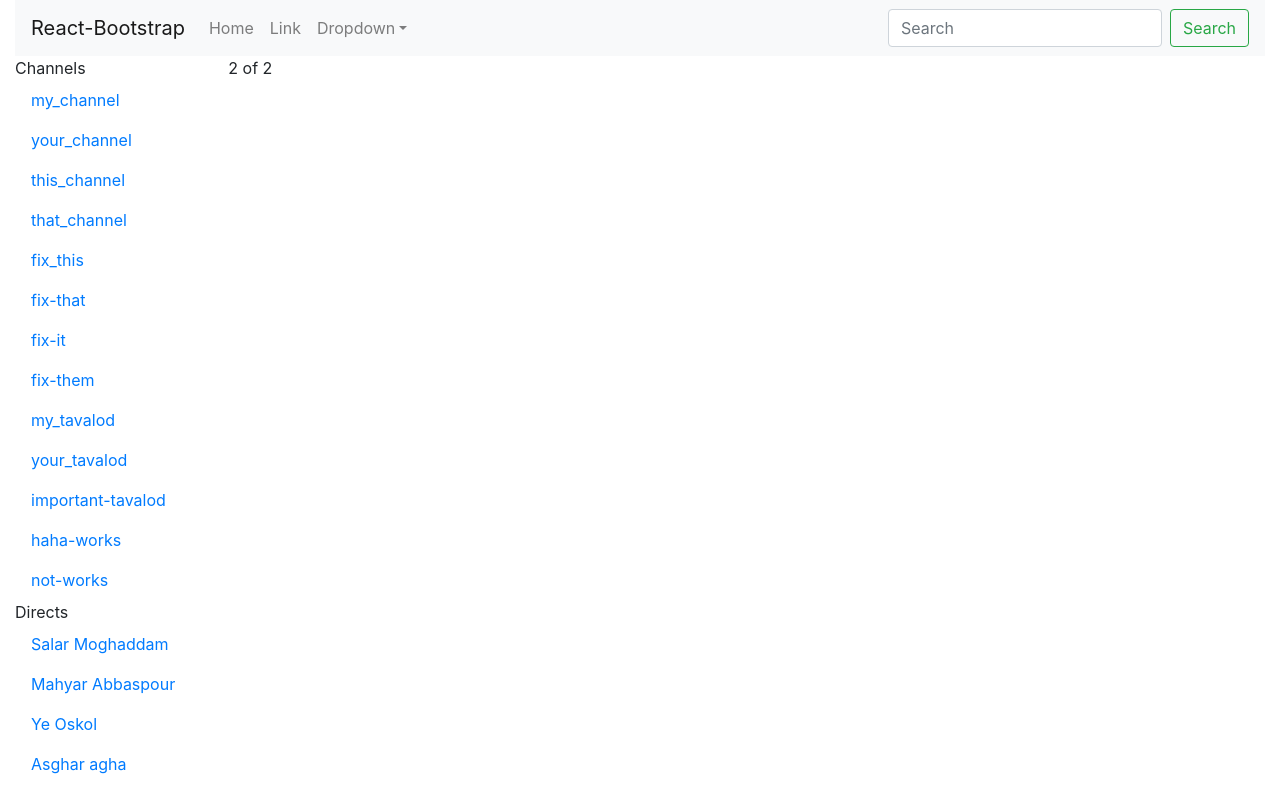
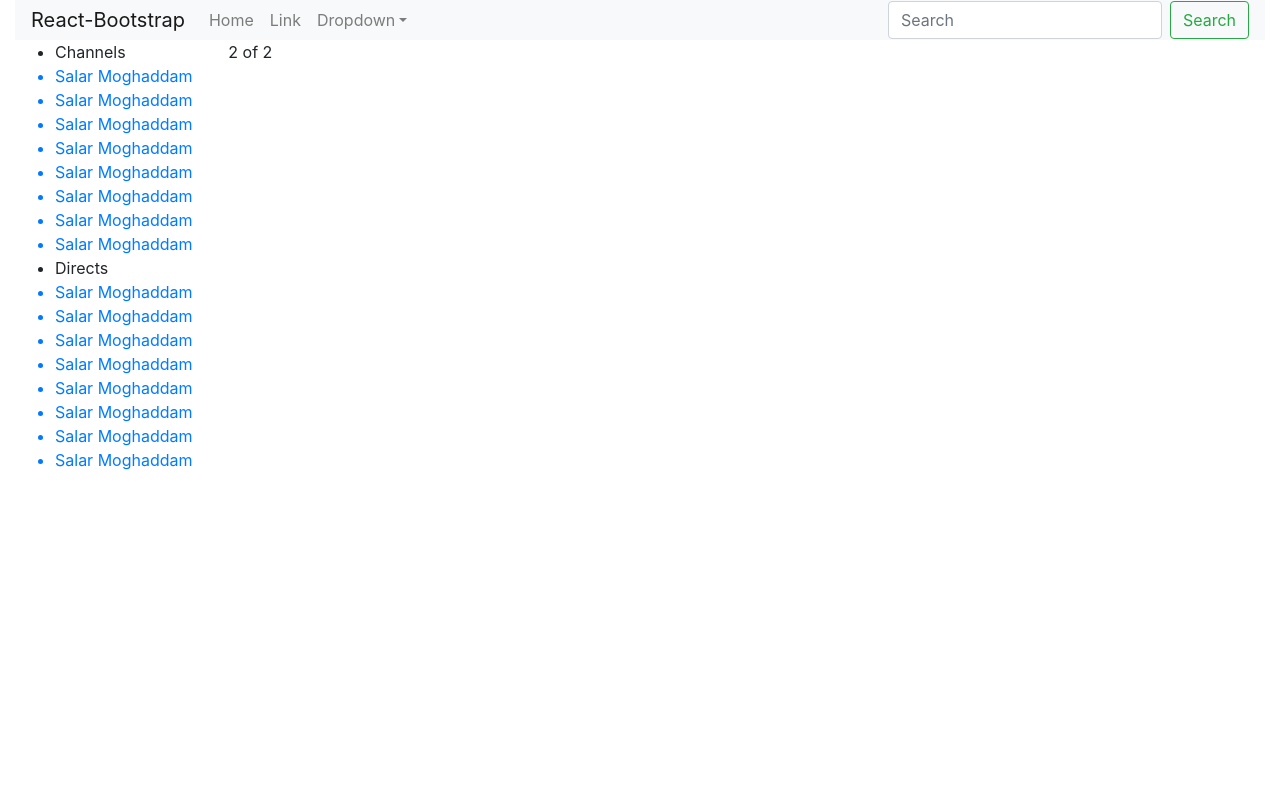
Before and after one commit to salarmgh/egapp-front, a React (Create React App) app: page / in a window 1280 px wide. Shown: the top 796 px of the page. Built offline with nearby package versions, Linux system fonts and the light colour scheme.

Commit message:
Fix sidebar scroll

```diff
--- a/public/index.html
+++ b/public/index.html
@@ -25,6 +25,7 @@
       Learn how to configure a non-root public URL by running `npm run build`.
     -->
     <title>React App</title>
+
   </head>
   <body>
     <noscript>You need to enable JavaScript to run this app.</noscript>
--- a/src/App.css
+++ b/src/App.css
@@ -1,38 +1,6 @@
-.App {
-  text-align: center;
+html,
+body,
+#root {
+    height: 100%;
+    margin: 0;
 }
-
-.App-logo {
-  height: 40vmin;
-  pointer-events: none;
-}
-
-@media (prefers-reduced-motion: no-preference) {
-  .App-logo {
-    animation: App-logo-spin infinite 20s linear;
-  }
-}
-
-.App-header {
-  background-color: #282c34;
-  min-height: 100vh;
-  display: flex;
-  flex-direction: column;
-  align-items: center;
-  justify-content: center;
-  font-size: calc(10px + 2vmin);
-  color: white;
-}
-
-.App-link {
-  color: #61dafb;
-}
-
-@keyframes App-logo-spin {
-  from {
-    transform: rotate(0deg);
-  }
-  to {
-    transform: rotate(360deg);
-  }
-}
--- a/src/Layouts/Index.module.scss
+++ b/src/Layouts/Index.module.scss
@@ -1,8 +1,14 @@
+.nav {
+    height: 40px;
+}
 .sidebar {
     overflow: auto;
 }
 
-.fill {
-    min-heght: 100%;
+.fullHeight {
     height: 100%;
 }
+
+.fill {
+    height: calc(100% - 40px);
+}
--- a/src/Layouts/Index.tsx
+++ b/src/Layouts/Index.tsx
@@ -14,8 +14,8 @@ import styles from "./Index.module.scss";
 
 function Index() {
     return (
-        <Container fluid>
-            <Navbar bg="light" expand="lg">
+        <Container className={`${styles.fullHeight}`} fluid>
+            <Navbar className={`${styles.nav}`} bg="light" expand="lg">
                 <Navbar.Brand href="#home">React-Bootstrap</Navbar.Brand>
                 <Navbar.Toggle aria-controls="basic-navbar-nav" />
                 <Navbar.Collapse id="basic-navbar-nav">
@@ -48,40 +48,60 @@ function Index() {
                     </Form>
                 </Navbar.Collapse>
             </Navbar>
-            <Row fluid>
-                <Col className={`${styles.sidebar} ${styles.fill}`} sm={2}>
-                    <Nav className="flex-column">
-                        <Nav.Item>Channels</Nav.Item>
-                        <Nav.Link>my_channel</Nav.Link>
-                        <Nav.Link>your_channel</Nav.Link>
-                        <Nav.Link>this_channel</Nav.Link>
-                        <Nav.Link>that_channel</Nav.Link>
-                        <Nav.Link>fix_this</Nav.Link>
-                        <Nav.Link>fix-that</Nav.Link>
-                        <Nav.Link>fix-it</Nav.Link>
-                        <Nav.Link>fix-them</Nav.Link>
-                        <Nav.Link>my_tavalod</Nav.Link>
-                        <Nav.Link>your_tavalod</Nav.Link>
-                        <Nav.Link>important-tavalod</Nav.Link>
-                        <Nav.Link>haha-works</Nav.Link>
-                        <Nav.Link>not-works</Nav.Link>
-
-                        <Nav.Item>Directs</Nav.Item>
-                        <Nav.Link>Salar Moghaddam</Nav.Link>
-                        <Nav.Link>Mahyar Abbaspour</Nav.Link>
-                        <Nav.Link>Ye Oskol</Nav.Link>
-                        <Nav.Link>Asghar agha</Nav.Link>
-                        <Nav.Link>Akbar agha</Nav.Link>
-                        <Nav.Link>Saeed</Nav.Link>
-                        <Nav.Link>Sahand</Nav.Link>
-                        <Nav.Link>Rouzbeh</Nav.Link>
-                        <Nav.Link>Hamid</Nav.Link>
-                        <Nav.Link>Soheil</Nav.Link>
-                        <Nav.Link>Sina</Nav.Link>
-                        <Nav.Link>Faramarz</Nav.Link>
-                        <Nav.Link>In</Nav.Link>
-                        <Nav.Link>Oon</Nav.Link>
-                    </Nav>
+            <Row className={`${styles.fill}`}>
+                <Col className={`${styles.fullHeight}`} sm={2}>
+                    <ul>
+                        <li>Channels</li>
+                        <a href="#">
+                            <li>Salar Moghaddam</li>
+                        </a>
+                        <a href="#">
+                            <li>Salar Moghaddam</li>
+                        </a>
+                        <a href="#">
+                            <li>Salar Moghaddam</li>
+                        </a>
+                        <a href="#">
+                            <li>Salar Moghaddam</li>
+                        </a>
+                        <a href="#">
+                            <li>Salar Moghaddam</li>
+                        </a>
+                        <a href="#">
+                            <li>Salar Moghaddam</li>
+                        </a>
+                        <a href="#">
+                            <li>Salar Moghaddam</li>
+                        </a>
+                        <a href="#">
+                            <li>Salar Moghaddam</li>
+                        </a>
+                        <li>Directs</li>
+                        <a href="#">
+                            <li>Salar Moghaddam</li>
+                        </a>
+                        <a href="#">
+                            <li>Salar Moghaddam</li>
+                        </a>
+                        <a href="#">
+                            <li>Salar Moghaddam</li>
+                        </a>
+                        <a href="#">
+                            <li>Salar Moghaddam</li>
+                        </a>
+                        <a href="#">
+                            <li>Salar Moghaddam</li>
+                        </a>
+                        <a href="#">
+                            <li>Salar Moghaddam</li>
+                        </a>
+                        <a href="#">
+                            <li>Salar Moghaddam</li>
+                        </a>
+                        <a href="#">
+                            <li>Salar Moghaddam</li>
+                        </a>
+                    </ul>
                 </Col>
                 <Col>2 of 2</Col>
             </Row>
--- a/src/index.tsx
+++ b/src/index.tsx
@@ -1,6 +1,7 @@
 import React from "react";
 import ReactDOM from "react-dom";
 import App from "./App";
+import "./App.css";
 import reportWebVitals from "./reportWebVitals";
 
 ReactDOM.render(
```
Also changed, not shown: 1 other file (tests, documents, lock files or other folders).
